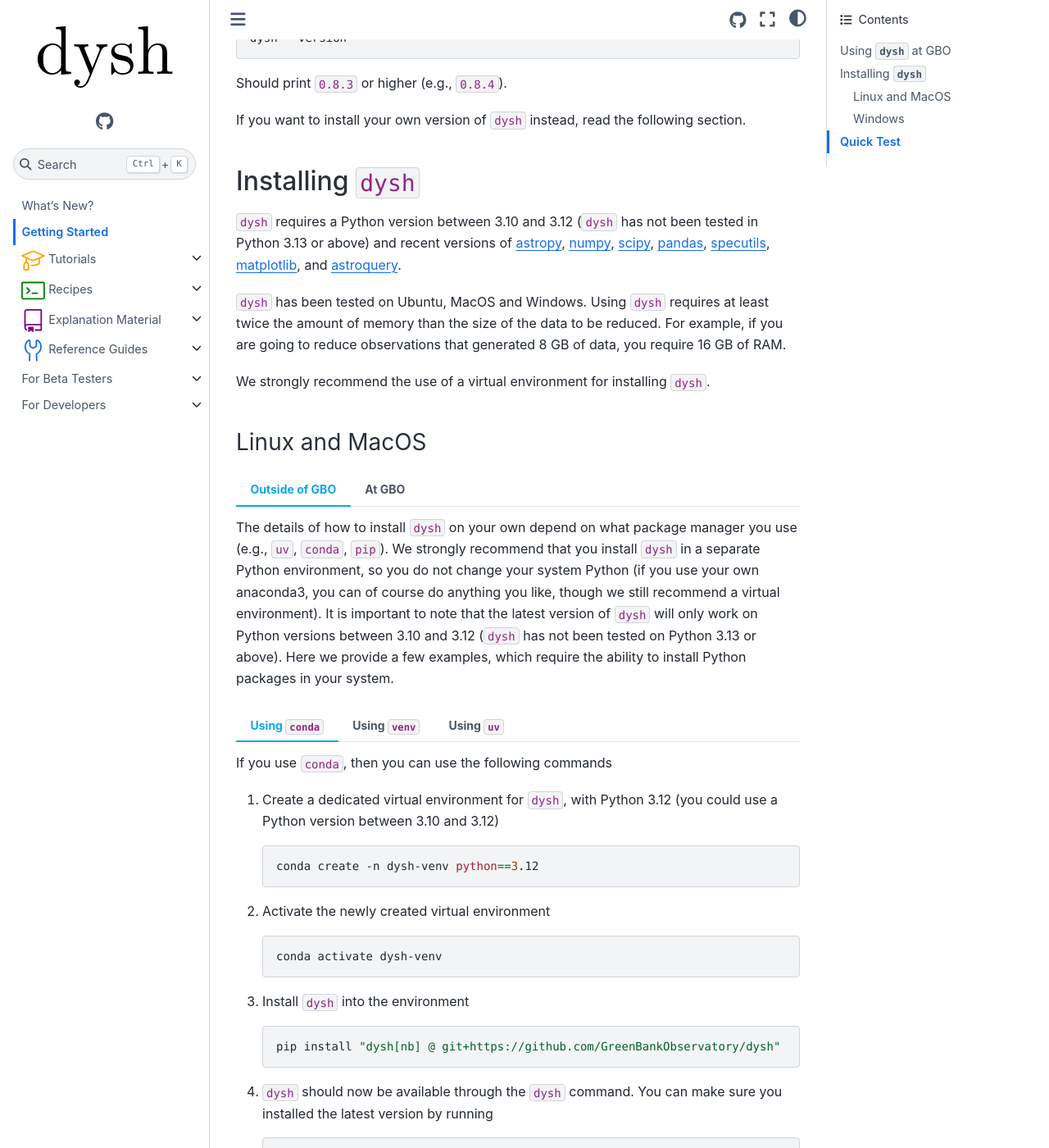
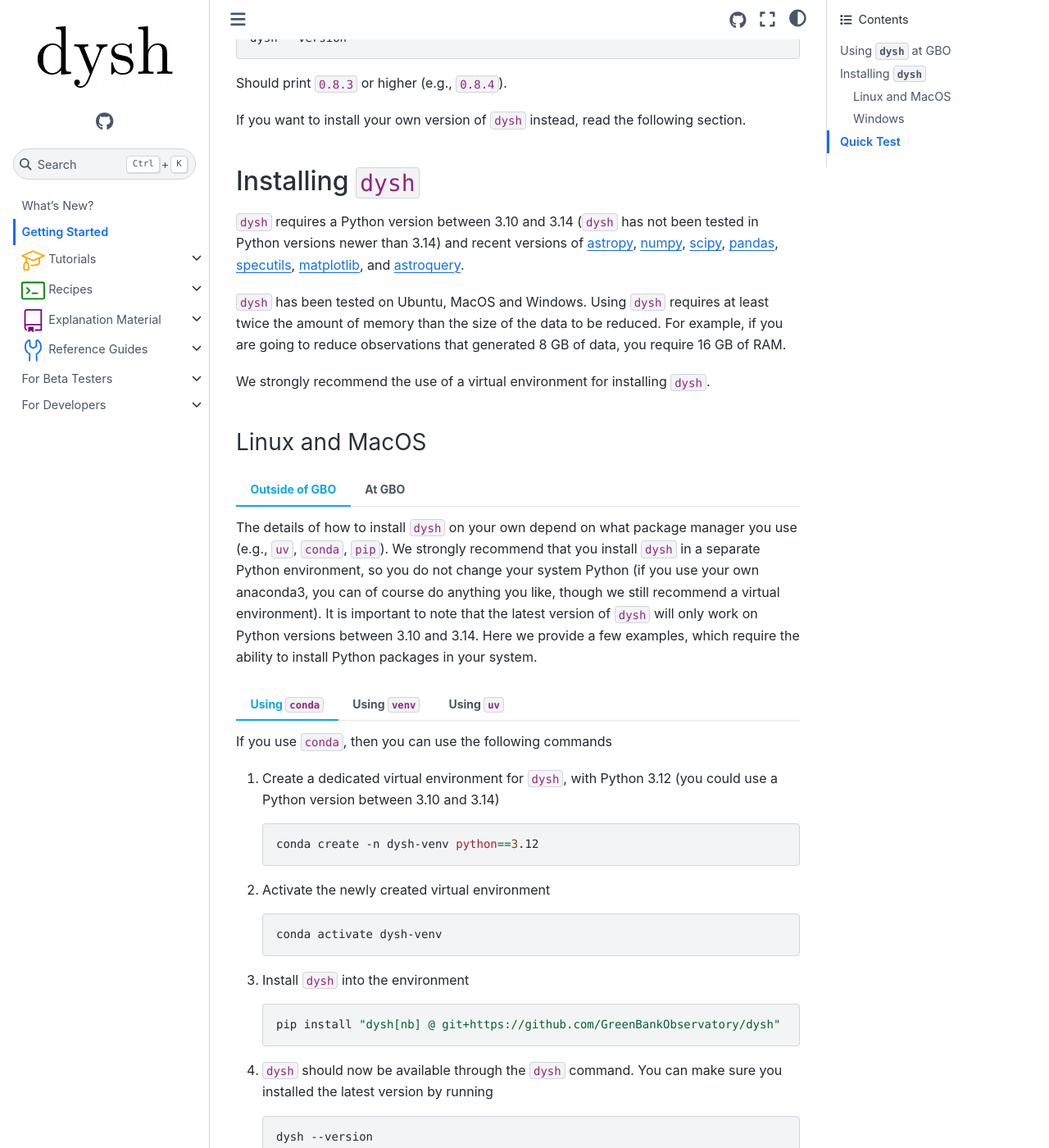
Before and after one commit to GreenBankObservatory/dysh, a Sphinx documentation site: the page built from docs/source/getting_started/index.rst, in a window 1280 px wide and 1400 px high, scrolled down 517 px. Shown: the whole window at 82% size. Built offline with Sphinx 7.4.7 and the Sphinx Book theme 1.1.4, drawn with Linux system fonts in a browser that asks for light colours; pages that are not in the unit, such as notebooks, are missing from menus; some of the changed text lies outside the part shown.

Commit message:
docs: update maximum Python version

```diff
--- a/docs/source/getting_started/index.rst
+++ b/docs/source/getting_started/index.rst
@@ -1,8 +1,7 @@
 .. |minver| replace:: ``0.8.3``
 .. |minpatch| replace:: ``0.8.4``
 .. |pymin| replace:: 3.10
-.. |pymax| replace:: 3.12
-.. |pyupp| replace:: 3.13
+.. |pymax| replace:: 3.14
 
 ***************
 Getting Started
@@ -38,7 +37,7 @@ If you want to install your own version of ``dysh`` instead, read the following
 Installing ``dysh``
 ===================
 
-``dysh`` requires a Python version between |pymin| and |pymax| (``dysh`` has not been tested in Python |pyupp| or above) and recent versions of
+``dysh`` requires a Python version between |pymin| and |pymax| (``dysh`` has not been tested in Python versions newer than |pymax|) and recent versions of
 `astropy <https://astropy.org>`_,
 `numpy <https://numpy.org>`_,
 `scipy <https://scipy.org>`_,
@@ -62,7 +61,7 @@ Linux and MacOS
 
     The details of how to install ``dysh`` on your own depend on what package manager you use (e.g., ``uv``, ``conda``, ``pip``).
     We strongly recommend that you install ``dysh`` in a separate Python environment, so you do not change your system Python (if you use your own anaconda3, you can of course do anything you like, though we still recommend a virtual environment).
-    It is important to note that the latest version of ``dysh`` will only work on Python versions between |pymin| and |pymax| (``dysh`` has not been tested on Python |pyupp| or above).
+    It is important to note that the latest version of ``dysh`` will only work on Python versions between |pymin| and |pymax|.
     Here we provide a few examples, which require the ability to install Python packages in your system.
 
     .. tab:: Using ``conda``
@@ -227,8 +226,7 @@ If you want to install the latest stable version of ``dysh``, then it is not nec
         conda create -n dysh-venv python==3.10
 
    This will create a new virtual environment with ``Python3.10``.
-   You can use other versions of ``Python``, but not lower than |pymin| nor above |pymax|.
-   ``dysh`` has not been tested with ``Python`` |pyupp| and above.
+   You can use other versions of ``Python``, but not lower than |pymin| nor above |pymax| (``dysh`` has not been tested on ``Python`` versions newer than |pymax|).
    You can check the ``Python`` version using the command ``python --version`` in the terminal.
 
 #. After creating the environment, activate it. Enter the following command
```
